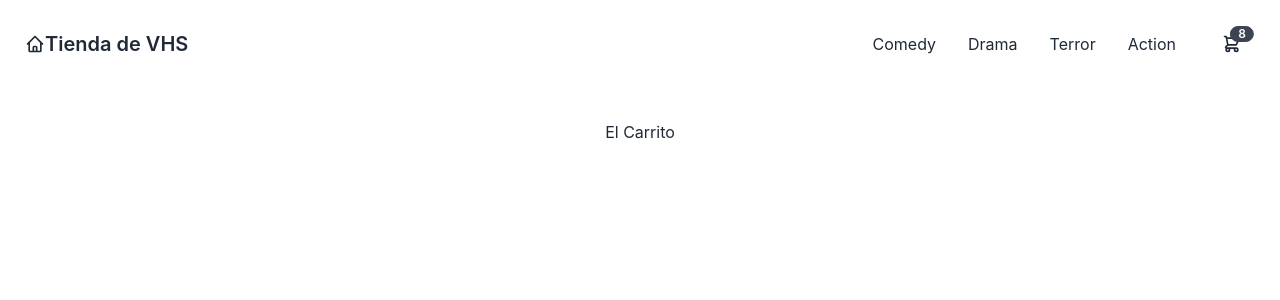
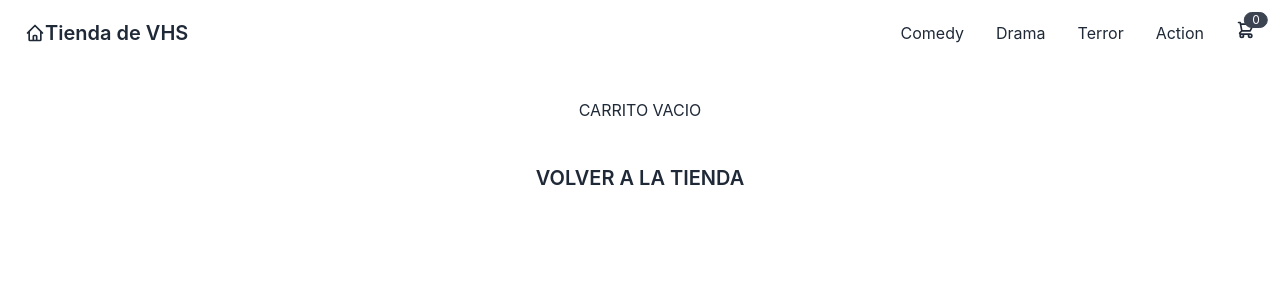
Before and after one commit to alejandrocinelli/clase02, a React (Create React App) app: page /cart in a window 1280 px wide. Shown: the top 300 px of the page. Built offline with nearby package versions, Linux system fonts and the light colour scheme.

Commit message:
9 Commit

```diff
--- /dev/null
+++ b/src/components/CartWidget.jsx
@@ -0,0 +1,13 @@
+import React from "react"
+import useCartContext from "../store/CartContext";
+
+
+const CartWidget = () => {
+
+    const { CantInCart, } = useCartContext();
+
+    return (<div> {CantInCart()} </div>
+       )
+
+}
+export default CartWidget
--- a/src/components/DaisyCart.jsx
+++ b/src/components/DaisyCart.jsx
@@ -1,25 +1,20 @@
+import React from "react"
+import CartWidget from "./CartWidget"
 
 const DaisyCart = () => {
+
   return (
  <div className="flex-none">
-    <div className="dropdown dropdown-end">
-      <label tabindex="0" className="btn btn-ghost btn-circle">
+
         <div className="indicator">
           <svg xmlns="http://www.w3.org/2000/svg" className="h-5 w-5" fill="none" viewBox="0 0 24 24" stroke="currentColor"><path stroke-linecap="round" stroke-linejoin="round" stroke-width="2" d="M3 3h2l.4 2M7 13h10l4-8H5.4M7 13L5.4 5M7 13l-2.293 2.293c-.63.63-.184 1.707.707 1.707H17m0 0a2 2 0 100 4 2 2 0 000-4zm-8 2a2 2 0 11-4 0 2 2 0 014 0z" /></svg>
-          <span className="badge badge-sm indicator-item">8</span>
+          <span className="badge badge-sm indicator-item"><CartWidget></CartWidget></span>
         </div>
-      </label>
-      <div tabindex="0" class="mt-3 card card-compact dropdown-content w-52 bg-base-100 shadow">
-        <div className="card-body">
-          <span className="font-bold text-lg">8 Items</span>
-          <span className="text-info">Subtotal: $999</span>
-          <div className="card-actions">
-            <button className="btn btn-primary btn-block">View cart</button>
-          </div>
-        </div>
+
       </div>
-    </div>
-</div>
+
+
+
   )
 }
 export default DaisyCart
--- a/src/components/DaisyNavBar.jsx
+++ b/src/components/DaisyNavBar.jsx
@@ -23,8 +23,8 @@ const DaisyNavBar = () => {
       <li><Link to="/category/Drama">Drama</Link></li>
       <li><Link to="/category/Terror">Terror</Link></li>
       <li><Link to="/category/Action" >Action</Link></li>
-      <li><a href="cart"> <DaisyCart></DaisyCart></a></li>
-    </ul>
+      <li><Link to="/cart" ><DaisyCart></DaisyCart></Link></li>
+          </ul>
   </div>
 </div>
   )
--- a/src/components/ItemCartContainer.jsx
+++ b/src/components/ItemCartContainer.jsx
@@ -1,10 +1,39 @@
 import React from "react"
-
+import useCartContext from "../store/CartContext"
+import { Link } from "react-router-dom"
 
 function ItemCartContainer (prop){
 
-    return(
-        <div className="container px-5 py-8 mx-auto">{prop.titulo}</div>
-    )
+    const {cart, DeleteCart, removeFromCart} = useCartContext();
+
+    if(cart.length == 0 ){
+        return (
+        <>
+        <div className="container px-5 py-8 mx-auto">CARRITO VACIO</div>
+        <Link to="/" className="btn btn-ghost normal-case text-xl">
+            VOLVER A LA TIENDA</Link>
+       </> )
+
+    }
+    else {
+
+    return <div> <h2>aca hay que armar una tabla decente</h2> {cart.map ( itemCart => {
+        return    (
+            <>
+    <div className="container px-5 py-8 mx-auto">{prop.titulo}</div>
+    <div key={itemCart.id} >
+        <h2>{itemCart.titulo}</h2>
+        <h2>Precio Unitario {itemCart.price}</h2>
+        <h2>Cantidad de Items {itemCart.cant}</h2>
+        <h2>Precio Total {itemCart.price* itemCart.cant}</h2>
+        <button onClick={ ()=> removeFromCart(itemCart.id)} style={{color:"red"}} >x</button>
+    </div>
+    </>
+    )})
+    }
+    <button className="btn btn-ghost normal-case text-xl" onClick={()=> DeleteCart()}>Vaciar Carrito </button>
+    </div>
+
+}
 }
  export default ItemCartContainer
--- a/src/components/ItemDetail.jsx
+++ b/src/components/ItemDetail.jsx
@@ -15,10 +15,14 @@ function ItemDetail ({films}) {
   function onAdd(count) {
     setinCart(true)
     addtoCart(films,count)
-
     console.log("agregaste al carrito "+count+" mas movie "+films.titulo)
   }
 
+if (films === undefined){
+  return <h1> Loading </h1>
+
+}
+else {
   return (
 
 <div className="justify-center max-w-xl mx-auto py-16 px-4 sm:py-24 sm:px-6 lg:max-w-7xl lg:px-8">
@@ -39,6 +43,6 @@ function ItemDetail ({films}) {
 
 </div >
 
-  )
+  )}
 }
 export default ItemDetail
--- a/src/components/ItemDetailContainer.jsx
+++ b/src/components/ItemDetailContainer.jsx
@@ -16,7 +16,7 @@ import { useParams } from "react-router-dom";
 
 const ItemDetailContainer = () => {
 
-const [movie, setMovie] = useState([])
+const [movie, setMovie] = useState()
 const { itemid } = useParams()
 
 useEffect ( ()=>{
--- a/src/store/CartContext.jsx
+++ b/src/store/CartContext.jsx
@@ -48,8 +48,20 @@ export function CartContextProvider ({children}){
 
     const DeleteCart = () =>{setCart([]) }
 
+    const CantInCart = () =>{
+        let total =0
+        if (cart.length == 0){
+            return total
+        }
+        else {
+
+       cart.forEach(item => total += item.cant)}
+
+       return  (total)
+    }
+
     return(
-        <CartContext.Provider value={{contexFuntion, cart, addtoCart,removeFromCart,DeleteCart}} >
+        <CartContext.Provider value={{contexFuntion, cart, addtoCart,removeFromCart,DeleteCart,CantInCart}} >
             {children}
         </CartContext.Provider>
     )
```
